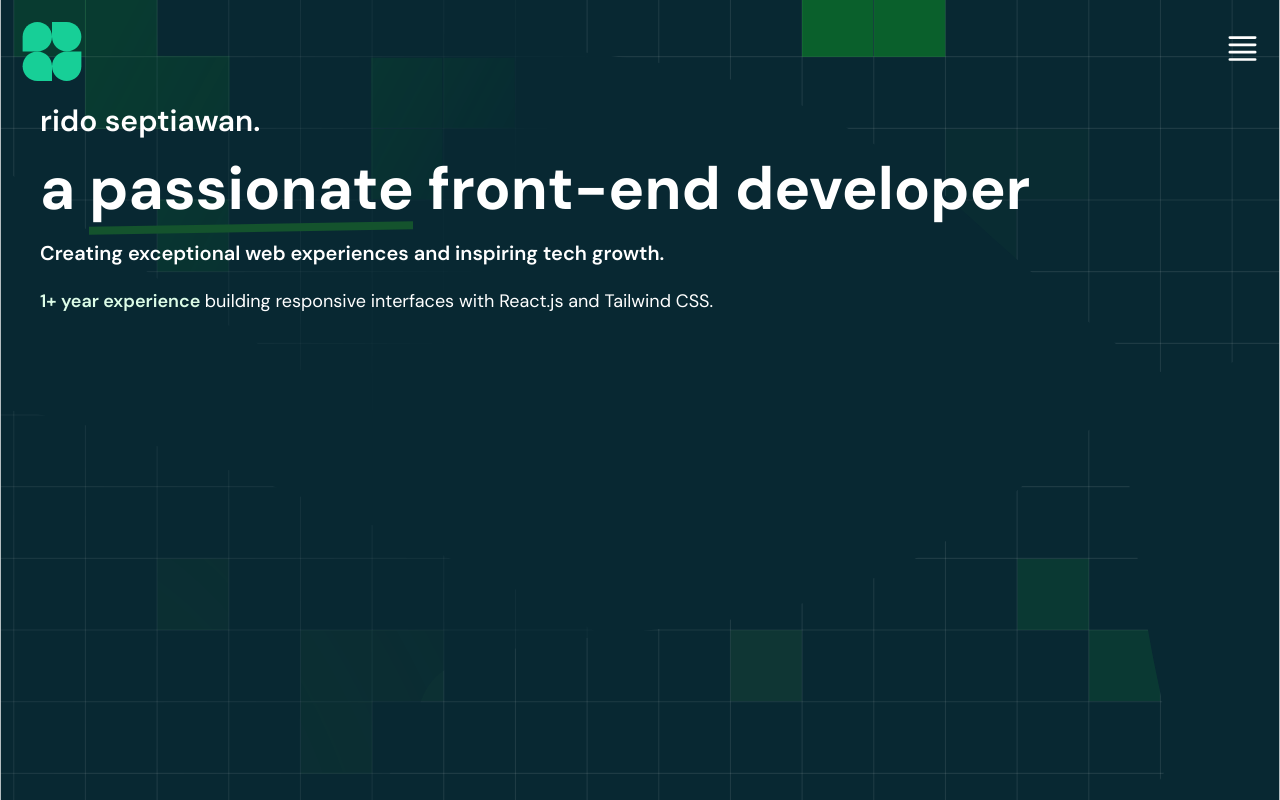
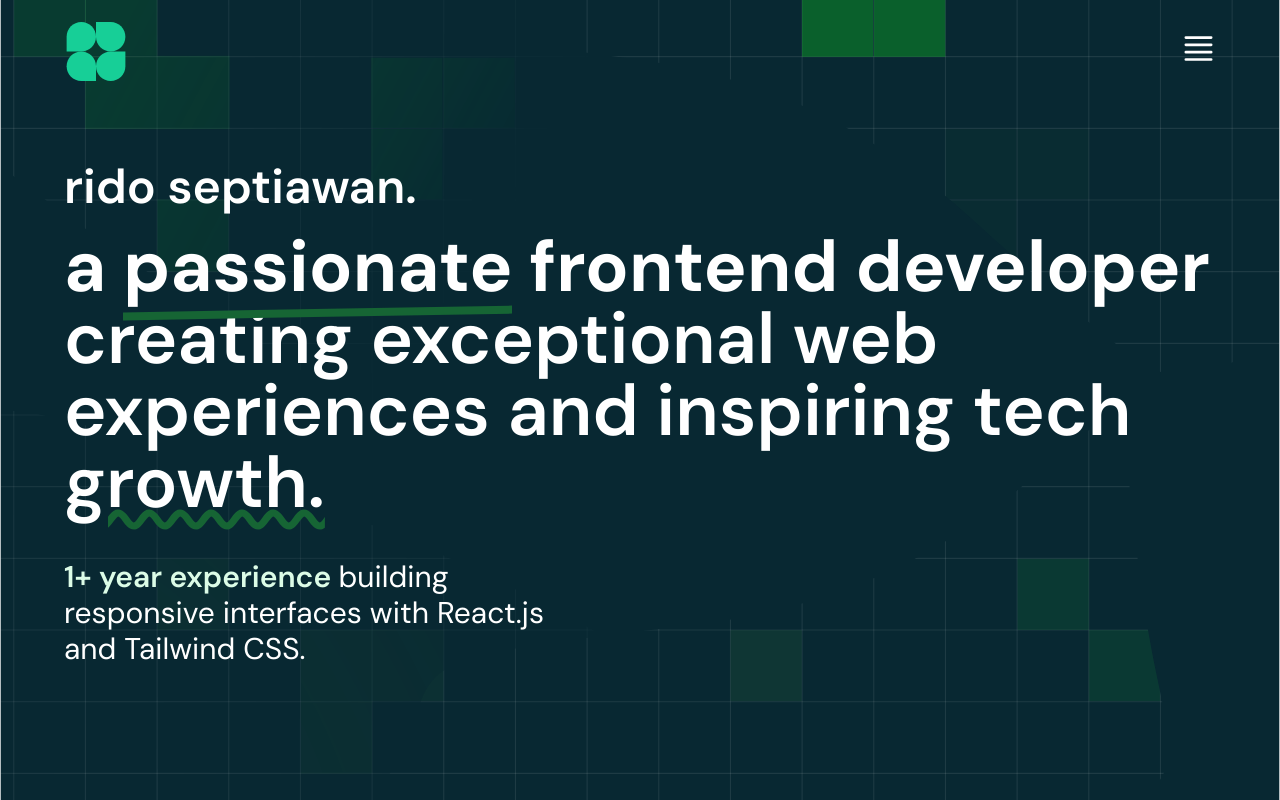
Before and after one commit to riddsep/portfolio-v2, a React (Vite) app: page / in a window 1280 px wide. Built offline with nearby package versions, Linux system fonts and the light colour scheme.

Commit message:
minor changes

```diff
--- a/src/ui/Hero.jsx
+++ b/src/ui/Hero.jsx
@@ -4,19 +4,24 @@ function Hero() {
   return (
     <div className="relative h-dvh w-full bg-gradient bg-cover bg-center bg-no-repeat text-white">
       <Navbar />
-      <div className="relative z-20 w-full px-5 sm:px-10">
-        <h2 className="mb-5 text-3xl font-semibold">rido septiawan.</h2>
-        <h1 className="mb-5 text-6xl font-bold">
+      <div className="relative z-20 w-full max-w-[500px] overflow-hidden px-5 sm:px-10 md:max-w-none lg:mx-auto lg:max-w-6xl lg:px-0 lg:pt-10">
+        <h2 className="mb-5 text-3xl font-semibold sm:text-4xl md:text-5xl">
+          rido septiawan.
+        </h2>
+        <h1 className="mb-5 text-6xl font-bold sm:text-7xl md:mb-0">
           a{" "}
-          <span className="relative before:absolute before:-bottom-1 before:left-0 before:h-2 before:w-full before:-skew-y-1 before:bg-green-900">
+          <span className="relative before:absolute before:-bottom-1 before:left-0 before:h-2 before:w-full before:-skew-y-1 before:bg-green-800">
             passionate
           </span>{" "}
-          front-end developer
+          frontend developer
         </h1>
-        <p className="mb-5 w-3/4 text-xl font-semibold">
-          Creating exceptional web experiences and inspiring tech growth.
+        <p className="mb-5 w-3/4 text-xl font-semibold sm:w-[480px] sm:text-2xl md:mb-10 md:w-full md:text-7xl">
+          creating exceptional web experiences and inspiring tech{" "}
+          <span className="underline decoration-green-800 decoration-wavy underline-offset-4">
+            growth.
+          </span>
         </p>
-        <p className="w-3/4 text-lg">
+        <p className="w-3/4 text-lg sm:w-[480px] sm:text-xl md:text-3xl">
           <span className="font-semibold text-green-100">
             1+ year experience{" "}
           </span>
--- a/src/ui/Navbar.jsx
+++ b/src/ui/Navbar.jsx
@@ -5,7 +5,7 @@ import { HiArrowUpRight, HiMiniBars4 } from "react-icons/hi2";
 function Navbar() {
   const [isOpen, setIsOpen] = useState(false);
   return (
-    <div className="flex items-center justify-between p-5 font-inter text-white">
+    <div className="mx-auto flex items-center justify-between p-5 font-inter text-white sm:px-10 md:mb-5 lg:max-w-6xl lg:px-0">
       <img src="/logo.svg" alt="logoipsum" className="w-16" />
       <div>
         <button
```
